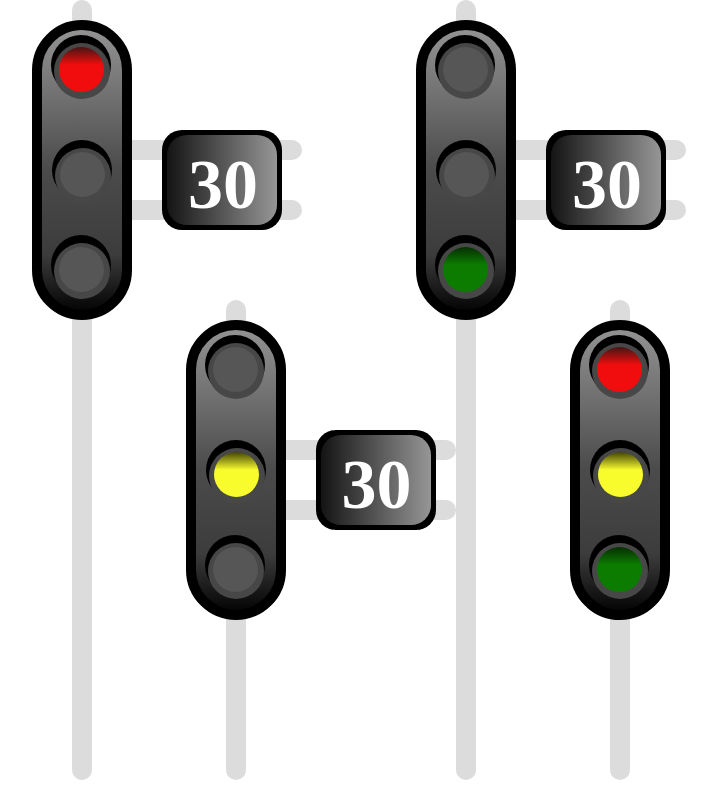
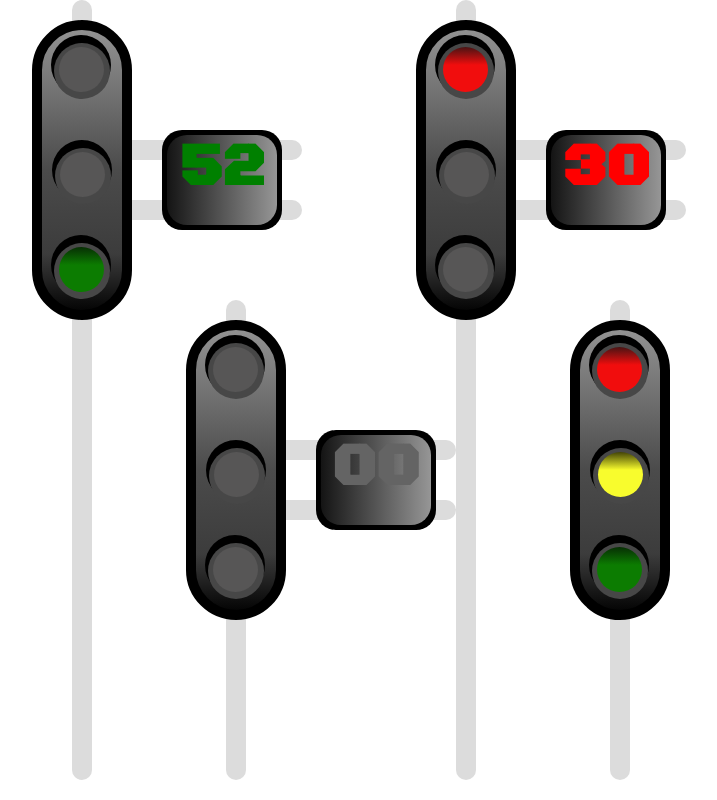
Before and after one commit to Olalekankin/Traffic-Light, a plain HTML site: page index.html in a window 1280 px wide. Shown: the whole page, without its empty margins (430-1147 px from the left). Drawn offline with Linux system fonts and the light colour scheme.

Commit message:
Adding javascript function

```diff
--- a/app.js
+++ b/app.js
@@ -0,0 +1,81 @@
+// selecting all the variable
+const  standOneTimer = document.querySelector("#stand-one")
+const  firstRed = document.querySelector(".first-red");
+const  firstYellow = document.querySelector(".first-yellow");
+const  firstGreen = document.querySelector(".first-green");
+
+
+const  standTwoTimer = document.querySelector("#stand-two")
+const  secondRed = document.querySelector(".second-red");
+const  secondYellow = document.querySelector(".second-yellow");
+const  secondGreen = document.querySelector(".second-green");
+
+const  standThreeTimer = document.querySelector("#stand-three")
+const  thirdRed = document.querySelector(".third-red");
+const  thirdYellow = document.querySelector(".third-yellow");
+const  thirdGreen = document.querySelector(".third-green");
+
+let Go = false;
+const multiplier = 60;
+let goRandom= Math.random();
+let stopRandom = Math.random();
+let stopTime = multiplier * stopRandom +3;
+let startTime = multiplier * goRandom ;
+
+console.log(startTime)
+console.log(stopTime)
+
+
+function mainControlBox(){
+    timerOne();
+    TimerTwo();
+}setInterval(mainControlBox, 1000);
+
+function timerOne(){
+    let seconds = Math.floor(startTime);
+    standOneTimer.innerHTML = seconds;
+    standOneTimer.style.color = "green";
+    firstGreen.style.background = `var(--green-light)`
+    startTime--;
+
+
+    if(seconds < 10){
+        standOneTimer.innerHTML = "0" + seconds;
+    }
+    if(seconds < 10){
+        firstGreen.style.background = `var(--off-light)`
+        firstYellow.style.background = `var(--yellow-light)`
+    }
+
+    if (seconds == 0 ){
+        startTime = "00"
+        standOneTimer.innerHTML = '00';
+        standOneTimer.style.color = "red";
+        firstRed.style.background = `var(--red-light)`;
+        firstYellow.style.background = `var(--off-light)`;
+    };
+
+}
+
+function TimerTwo(){
+    let timerTwo = Math.floor(stopTime);
+    standTwoTimer.innerHTML = timerTwo;
+    secondRed.style.background = `var(--red-light)`
+    standTwoTimer.style.color = 'red'
+    stopTime--;
+
+    if(timerTwo < 10){
+        standTwoTimer.innerHTML = "0" + timerTwo;
+    }
+
+    if(timerTwo < 10){
+        secondRed.style.background = `var(--off-light)`;
+        secondYellow.style.background = `var(--yellow-light)`
+        standTwoTimer.style.color = 'yellow'
+    }
+
+    if(timerTwo == 0){
+        standTwoTimer.innerHTML = '00';
+
+    }
+}
--- a/index.html
+++ b/index.html
@@ -8,13 +8,14 @@
     <title>Traffic Light</title>
     <!-- Css link -->
     <link rel="stylesheet" href="style.css">
+    <script src="app.js" defer></script>
 </head>
 <body>
     <div class="container">
         <!--  light stand 1 -->
         <div class="light-stand one">
             <div class="light-head">
-                <div class="timer"><h1>30</h1></div>
+                <div class="timer"><h1 id="stand-one">00</h1></div>
                 <div class="bulb red">
                     <div class="inner"></div>
                     <div class="outer first-red"></div>
@@ -32,7 +33,7 @@
         <!--  light stand 2-->
         <div class="light-stand two">
             <div class="light-head">
-                <div class="timer"><h1>30</h1></div>
+                <div class="timer"><h1 id="stand-two">00</h1></div>
                 <div class="bulb red">
                     <div class="inner"></div>
                     <div class="outer second-red"></div>
@@ -50,7 +51,7 @@
         <!--  light stand 3 -->
         <div class="light-stand three">
             <div class="light-head">
-                <div class="timer"><h1>30</h1></div>
+                <div class="timer"><h1 id="stand-three">00</h1></div>
                 <div class="bulb red">
                     <div class="inner"></div>
                     <div class="outer third-red"></div>
--- a/style.css
+++ b/style.css
@@ -1,3 +1,6 @@
+
+@import url('https://fonts.googleapis.com/css2?family=Black+Ops+One&display=swap');
+
 :root{
     /* color variables */
     --black-bg: #000000;
@@ -141,7 +144,7 @@ body{
     top: 12px;
     left: 8px;
 }
-.first-red{
+/* .first-red{
     background: var(--red-light);
 }
 
@@ -151,7 +154,7 @@ body{
 
 .third-yellow{
     background: var(--yellow-light);
-}
+} */
 
 .four-red{
     background: var(--red-light);
@@ -184,13 +187,16 @@ body{
 }
 
 h1{
-    font-size: 70px;
-    color: white;
+    font-size: 60px;
+    color: rgb(100, 100, 100);
     z-index: 999;
     position: absolute;
-    top: 15px;
-    left: 26px;
-    font-family: di;
+    /* top: 12px;
+    left: 17px; */
+     font-family: 'Black Ops One', cursive;;
+     text-align: center;
+     width: 100%;
+     height: 100%;
 }
 
 .light-head-four{
```
